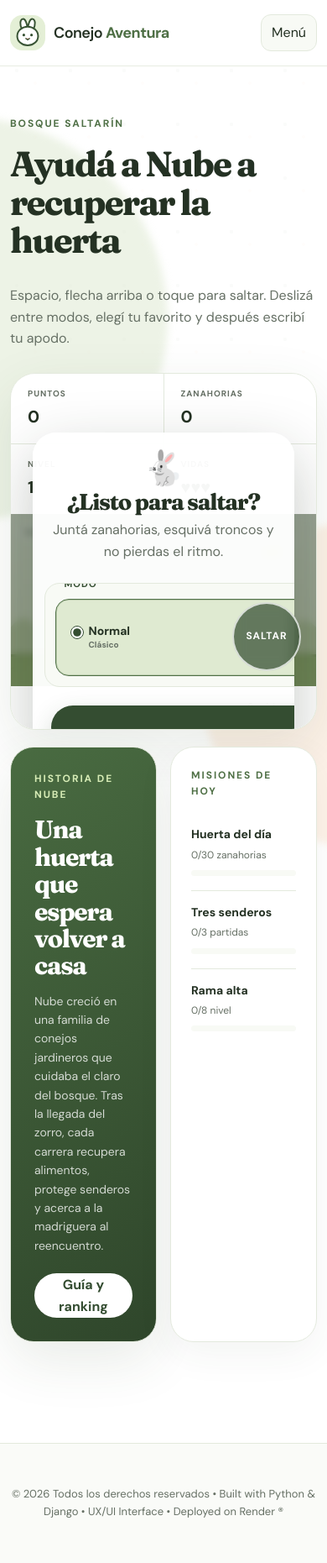
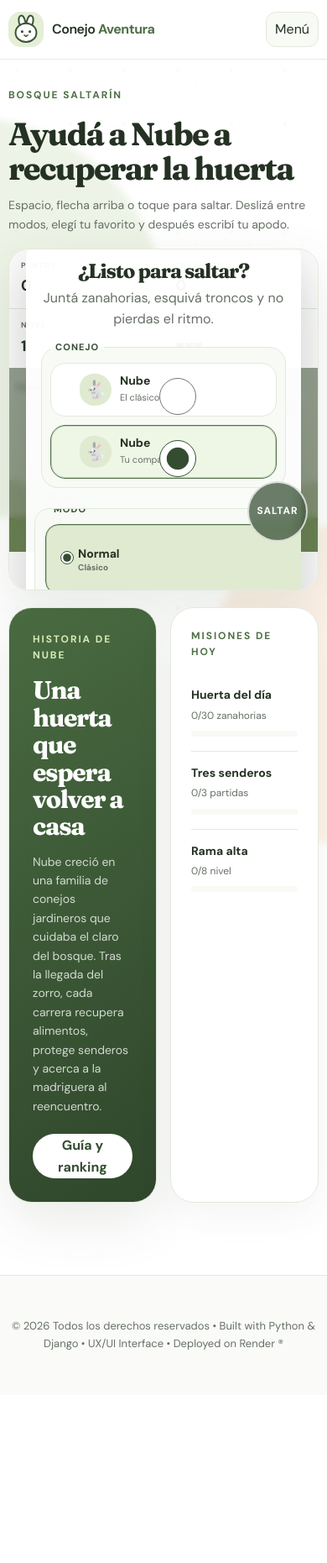
Before and after one commit to lu-developer476/Bunny-Quest, a Django app: page /jugar/ in a window 390 px wide. Shown: the whole page at 84% size. After the commit the page ends 1607 px from the top, so only its background shows below. Run offline with Django 5.2, Linux system fonts and the light colour scheme; the visitor is signed in with stand-in values (Sample User, id 1); data that the repository does not hold is empty.

Commit message:
Improve responsive game bunny selection (#14)

```diff
--- a/static/css/styles.css
+++ b/static/css/styles.css
@@ -463,3 +463,89 @@ body.light-grey-game .game-overlay { background: rgba(18,20,22,.52); }
 @media (max-width: 720px) {
   .challenge-card { flex-basis: 84%; }
 }
+
+/* Responsive polish for tablet/mobile layouts and the in-game bunny selector. */
+.bunny-runner-picker {
+  display: grid;
+  grid-template-columns: repeat(2, minmax(0, 1fr));
+  gap: 10px;
+  margin: 12px 0;
+  padding: 12px;
+  border: 1px solid var(--line);
+  border-radius: 20px;
+  background: var(--cream);
+}
+.bunny-runner-picker legend { padding: 0 6px; color: var(--leaf-dark); font-size: 11px; font-weight: 900; letter-spacing: .1em; text-transform: uppercase; }
+.bunny-runner-card {
+  position: relative;
+  display: grid;
+  grid-template-columns: auto 1fr;
+  align-items: center;
+  gap: 2px 10px;
+  min-width: 0;
+  padding: 12px 12px 12px 38px;
+  border: 1px solid var(--line);
+  border-radius: 18px;
+  background: white;
+  cursor: pointer;
+}
+.bunny-runner-card input { position: absolute; top: 14px; left: 12px; accent-color: var(--leaf-dark); }
+.runner-bunny-preview { grid-row: span 2; display: grid; place-items: center; width: 44px; height: 44px; border-radius: 46% 54% 52% 48%; background: var(--leaf-light); font-size: 24px; }
+.bunny-runner-card strong, .bunny-runner-card small { min-width: 0; overflow: hidden; text-overflow: ellipsis; white-space: nowrap; }
+.bunny-runner-card strong { font-size: 14px; line-height: 1.1; }
+.bunny-runner-card small { color: var(--muted); font-size: 11px; }
+.bunny-runner-card:has(input:checked) { border-color: var(--leaf); background: #eef6e6; box-shadow: inset 0 0 0 1px rgba(79,112,70,.24); }
+
+@media (max-width: 980px) {
+  .container { width: min(100% - 32px, 1180px); }
+  .nav-wrap { min-height: 70px; }
+  .game-page { padding-block: 36px 70px; }
+  .game-intro { align-items: flex-start; }
+  .game-intro h1 { font-size: clamp(38px, 7vw, 58px); }
+  .game-shell { border-radius: 24px; }
+  .game-side { grid-template-columns: repeat(2, minmax(0, 1fr)); }
+  .forest-story-panel, .mission-card { min-width: 0; }
+  .profile-grid { gap: 16px; }
+  .burrow-bunny-card { min-width: min(100%, 420px); }
+  .auth-section { padding-block: 42px 70px; }
+  .section-heading { align-items: flex-start; }
+}
+
+@media (max-width: 720px) {
+  .site-header { position: sticky; }
+  .button { min-height: 48px; padding-inline: 18px; }
+  .page-header { padding-block: 52px 28px; }
+  .game-page { padding-block: 28px 56px; }
+  .game-intro { gap: 12px; margin-bottom: 18px; }
+  .game-intro p { font-size: 14px; }
+  .game-hud div { padding: 12px 14px; }
+  .game-hud strong { font-size: 18px; }
+  .canvas-wrap { min-height: 56vw; }
+  #gameCanvas { min-height: 56vw; object-fit: cover; }
+  .game-footer-bar { padding: 12px 14px; }
+  .touch-jump { right: 12px; bottom: 12px; width: 72px; height: 72px; }
+  .overlay-card { width: min(100%, 500px); max-height: calc(100dvh - 32px); padding: 18px; border-radius: 22px; }
+  .bunny-runner-picker { grid-template-columns: 1fr; padding: 10px; }
+  .challenge-card { flex-basis: 86%; min-height: 84px; }
+  .modal-card { max-height: calc(100dvh - 28px); overflow-y: auto; border-radius: 26px; }
+  .history-list li { flex-direction: column; gap: 8px; }
+  .stat-card { padding: 20px; }
+}
+
+@media (max-width: 420px) {
+  .container { width: min(100% - 20px, 1180px); }
+  .brand { font-size: 16px; }
+  .nav-toggle { padding: 7px 10px; }
+  .hero h1 { font-size: 44px; }
+  .mini-stats { flex-direction: column; gap: 12px; margin-top: 30px; }
+  .game-hud span { font-size: 9px; }
+  .overlay-bunny { display: none; }
+  .overlay-card h2 { font-size: 24px; }
+  .bunny-runner-card { padding-left: 34px; }
+  .runner-bunny-preview { width: 38px; height: 38px; font-size: 21px; }
+}
+.runner-bunny-preview.color-cocoa { background: #e3c4ac; }
+.runner-bunny-preview.color-sand { background: #efe0b8; }
+.runner-bunny-preview.color-moon { background: #dce1df; }
+.runner-bunny-preview.color-caramel { background: #e8b778; }
+.runner-bunny-preview.color-patch { background: linear-gradient(135deg, #f8faf5 0 48%, #b98262 49% 64%, #f8faf5 65%); }
--- a/static/js/game.js
+++ b/static/js/game.js
@@ -52,8 +52,13 @@
     mint: {icon: '🌿', label: 'menta', points: 110, color: '#62b987', w: 38, h: 38},
     heart: {icon: '❤️', label: 'corazón', points: 80, color: '#e15d68', w: 36, h: 34}
   };
-  const bunnyColor = canvas.dataset.bunnyColor || 'snow';
-  const bunnyAccessory = canvas.dataset.bunnyAccessory || 'none';
+  const defaultBunny = {color: canvas.dataset.bunnyColor || 'snow', accessory: canvas.dataset.bunnyAccessory || 'none'};
+  const customBunny = {
+    color: canvas.dataset.customBunnyColor || defaultBunny.color,
+    accessory: canvas.dataset.customBunnyAccessory || defaultBunny.accessory,
+    name: canvas.dataset.customBunnyName || 'Personalizado'
+  };
+  let activeBunny = {...defaultBunny};
   const selectedModeInput = document.querySelector('input[name=challengeMode]:checked');
   let currentMode = selectedModeInput?.value || 'normal';
   const modeLabels = {
@@ -68,7 +73,9 @@
     snow: {fur: '#fdfcf8', shade: '#f1eee5'},
     cocoa: {fur: '#c99d7e', shade: '#b98262'},
     sand: {fur: '#ead7a7', shade: '#d8bc7f'},
-    moon: {fur: '#dfe2df', shade: '#cbd1ce'}
+    moon: {fur: '#dfe2df', shade: '#cbd1ce'},
+    caramel: {fur: '#e8b778', shade: '#ca8f52'},
+    patch: {fur: '#fdfcf8', shade: '#b98262', patch: true}
   };
 
   const game = {
@@ -509,7 +516,7 @@
     ctx.scale(1 + squash - stretch, 1 - squash + stretch);
     ctx.translate(-r.w / 2, -r.h / 2);
 
-    const colors = bunnyPalette[bunnyColor] || bunnyPalette.snow;
+    const colors = bunnyPalette[activeBunny.color] || bunnyPalette.snow;
     ctx.fillStyle = colors.fur;
     ctx.strokeStyle = '#66574b';
     ctx.lineWidth = 3;
@@ -520,6 +527,10 @@
     ctx.beginPath(); ctx.ellipse(40, 12, 4, 19, .15, 0, Math.PI * 2); ctx.fill();
     ctx.fillStyle = colors.fur;
     ctx.beginPath(); ctx.ellipse(29, 45, 27, 28, 0, 0, Math.PI * 2); ctx.fill(); ctx.stroke();
+    if (colors.patch) {
+      ctx.fillStyle = colors.shade;
+      ctx.beginPath(); ctx.ellipse(42, 43, 11, 13, -.45, 0, Math.PI * 2); ctx.fill();
+    }
     ctx.fillStyle = colors.shade;
     ctx.beginPath(); ctx.ellipse(29, 67, 28, 17, 0, 0, Math.PI * 2); ctx.fill(); ctx.stroke();
     ctx.fillStyle = '#493f38';
@@ -528,7 +539,7 @@
     ctx.beginPath(); ctx.moveTo(29, 48); ctx.lineTo(24, 52); ctx.lineTo(34, 52); ctx.closePath(); ctx.fill();
     ctx.strokeStyle = '#66574b'; ctx.lineWidth = 2;
     ctx.beginPath(); ctx.moveTo(29, 52); ctx.lineTo(29, 58); ctx.stroke();
-    drawAccessory(bunnyAccessory);
+    drawAccessory(activeBunny.accessory);
     ctx.restore();
   }
 
@@ -552,6 +563,13 @@
       ctx.fillStyle = '#5f8f4d';
       [[16,20],[22,20],[19,15],[19,25]].forEach(([x, y]) => { ctx.beginPath(); ctx.arc(x, y, 4, 0, Math.PI * 2); ctx.fill(); });
       ctx.strokeStyle = '#5f8f4d'; ctx.lineWidth = 2; ctx.beginPath(); ctx.moveTo(19, 25); ctx.lineTo(14, 34); ctx.stroke();
+    } else if (accessory === 'cap') {
+      ctx.fillStyle = '#45639a';
+      drawRoundedRect(12, 19, 34, 10, 5); ctx.fill();
+      ctx.beginPath(); ctx.ellipse(42, 26, 14, 4, .1, 0, Math.PI * 2); ctx.fill();
+    } else if (accessory === 'collar') {
+      ctx.strokeStyle = '#d88bc6'; ctx.lineWidth = 5; ctx.beginPath(); ctx.arc(29, 58, 19, .05, Math.PI - .05); ctx.stroke();
+      ctx.fillStyle = '#f4d8ef'; ctx.beginPath(); ctx.arc(29, 70, 4, 0, Math.PI * 2); ctx.fill();
     }
   }
 
@@ -750,6 +768,13 @@
     renderSoundButton();
     if (soundEnabled) beep(700, .06, 'triangle', .025);
   });
+  document.querySelectorAll('input[name=runnerBunny]').forEach(input => {
+    input.addEventListener('change', () => {
+      activeBunny = input.value === 'custom' ? {...customBunny} : {...defaultBunny};
+      draw();
+    });
+    if (input.checked) activeBunny = input.value === 'custom' ? {...customBunny} : {...defaultBunny};
+  });
   document.querySelectorAll('input[name=challengeMode]').forEach(input => {
     input.addEventListener('change', () => { currentMode = input.value; syncModeSelection(); loadLeaderboard(); });
   });
--- a/templates/core/game.html
+++ b/templates/core/game.html
@@ -18,12 +18,19 @@
         <div><span>Vidas</span><strong id="livesValue">♥♥♥</strong></div>
       </div>
       <div class="canvas-wrap">
-        <canvas id="gameCanvas" width="960" height="540" aria-label="Juego del conejo" data-bunny-color="{{ player_profile.bunny_color|default:'snow' }}" data-bunny-accessory="{{ player_profile.bunny_accessory|default:'none' }}"></canvas>
+        <canvas id="gameCanvas" width="960" height="540" aria-label="Juego del conejo" data-bunny-color="snow" data-bunny-accessory="none" data-custom-bunny-color="{{ player_profile.bunny_color|default:'snow' }}" data-custom-bunny-accessory="{{ player_profile.bunny_accessory|default:'none' }}" data-custom-bunny-name="{{ player_profile.bunny_name|default:'Nube' }}"></canvas>
         <div id="gameOverlay" class="game-overlay">
           <div class="overlay-card">
             <span class="overlay-bunny">🐇</span>
             <h2 id="overlayTitle">¿Listo para saltar?</h2>
             <p id="overlayText">Juntá zanahorias, esquivá troncos y no pierdas el ritmo.</p>
+            {% if user.is_authenticated %}
+            <fieldset class="bunny-runner-picker" aria-label="Conejo para jugar">
+              <legend>Conejo</legend>
+              <label class="bunny-runner-card"><input type="radio" name="runnerBunny" value="nube"><span class="runner-bunny-preview color-snow accessory-none">🐇</span><strong>Nube</strong><small>El clásico</small></label>
+              <label class="bunny-runner-card"><input type="radio" name="runnerBunny" value="custom" checked><span class="runner-bunny-preview color-{{ player_profile.bunny_color }} accessory-{{ player_profile.bunny_accessory }}">🐇</span><strong>{{ player_profile.bunny_name|default:'Personalizado' }}</strong><small>Tu compañero</small></label>
+            </fieldset>
+            {% endif %}
             <div id="modeStep" class="mode-step">
             <fieldset class="challenge-picker challenge-slider" aria-label="Modo desafío">
               <legend>Modo</legend>
```
